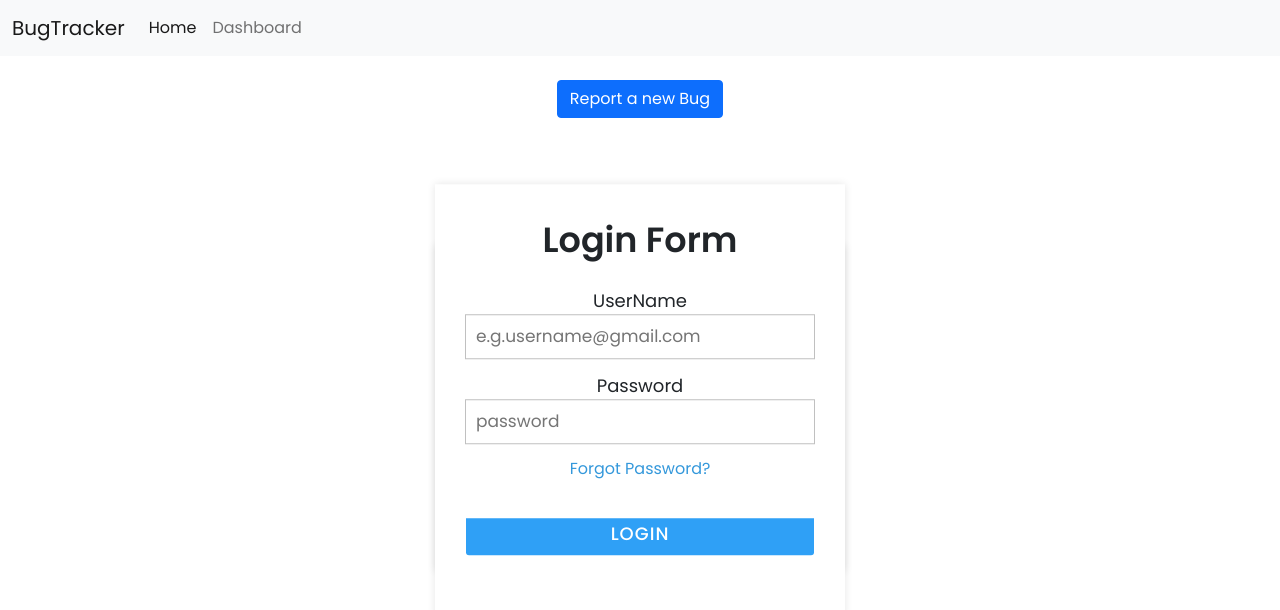
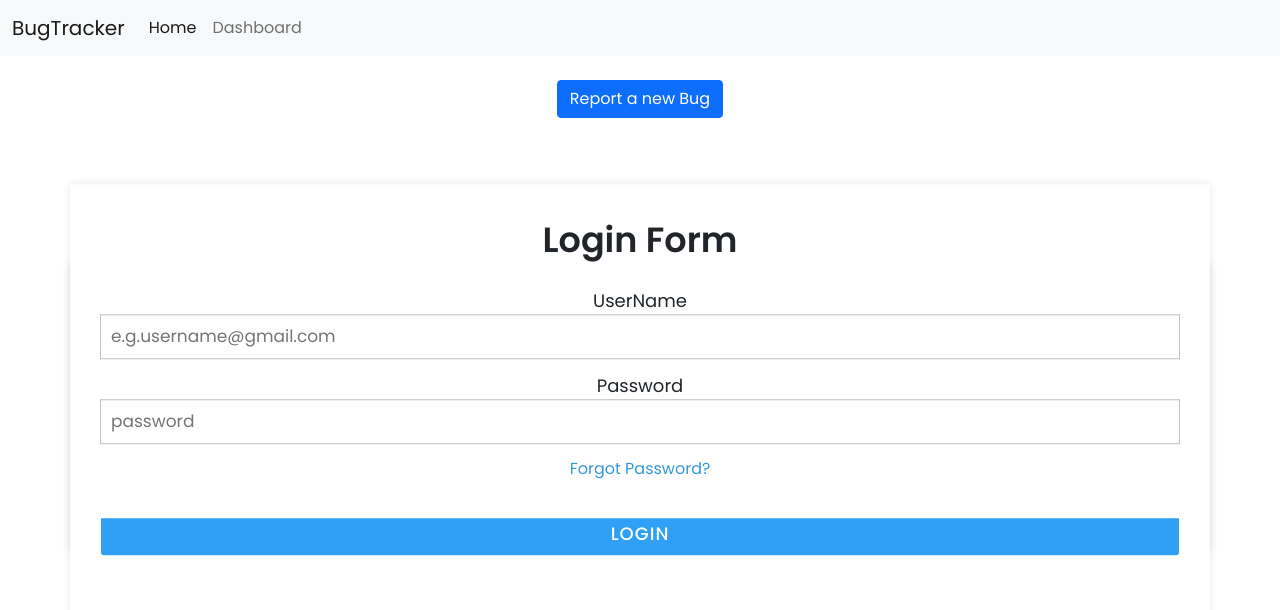
Before and after one commit to Archit-Suthar/TRINIT_ExitCode_Dev02, a React (Create React App) app: page /login in a window 1280 px wide. Shown: the top 610 px of the page. Built offline with nearby package versions, Linux system fonts and the light colour scheme.

Commit message:
bug fixing

```diff
--- a/src/components/Bug/AddBug.js
+++ b/src/components/Bug/AddBug.js
@@ -5,6 +5,11 @@ function AddBug() {
   const refClose = useRef(null);
   const addBugs = async(e)=>{
     e.preventDefault();
+    if(bug.name === "" || bug.description === ""){
+
+    }else{
+
+
     const response = await fetch(`http://localhost:5000/bugs/addbug`, {
                 method: 'POST',
                 headers: {
@@ -15,6 +20,7 @@ function AddBug() {
               const json = await response.json();
               refClose.current.click();
               console.log(json)
+            }
   }
   const onChange = (e)=>{
     setBug({...bug,[e.target.name]:e.target.value});
@@ -23,6 +29,7 @@ function AddBug() {
     <button type="button" className="btn btn-primary" data-bs-toggle="modal"  data-bs-target="#addBug">
       Report a new Bug
     </button>
+
 
     <div className="modal fade" id="addBug" tabIndex="-1" aria-labelledby="exampleModalLabel" aria-hidden="true">
       <div className="modal-dialog modal-dialog-centered">
@@ -36,7 +43,6 @@ function AddBug() {
 
             {/* body of the modal  */}
             <div className="modal-body">
-            <form>
               <div className="mb-3">
                 <label htmlFor="bug-summary" className="form-label float-start fs-5">Summary</label>
                 <input type="text" className="form-control" id="bug-summary" name="name" onChange={onChange} placeholder="Summary of the New Bug" required/>
@@ -54,7 +60,7 @@ function AddBug() {
                 </div>
 
               </div>
-              </form>
+
             </div>
 
             {/* footer of the modal  */}
@@ -62,7 +68,6 @@ function AddBug() {
               <button type="button" ref={refClose} className="btn btn-secondary" data-bs-dismiss="modal">Close</button>
               <button type="button" onClick={addBugs} className="btn btn-primary">Save changes</button>
             </div>
-
 
           </div>
 
--- a/src/components/login/login.css
+++ b/src/components/login/login.css
@@ -29,7 +29,7 @@ body{
 .container{
   /* display: none; */
   background: #fff;
-  width: 410px;
+  /* width: 410px; */
   padding: 30px;
   box-shadow: 0 0 8px rgba(0,0,0,0.1);
 }
```
